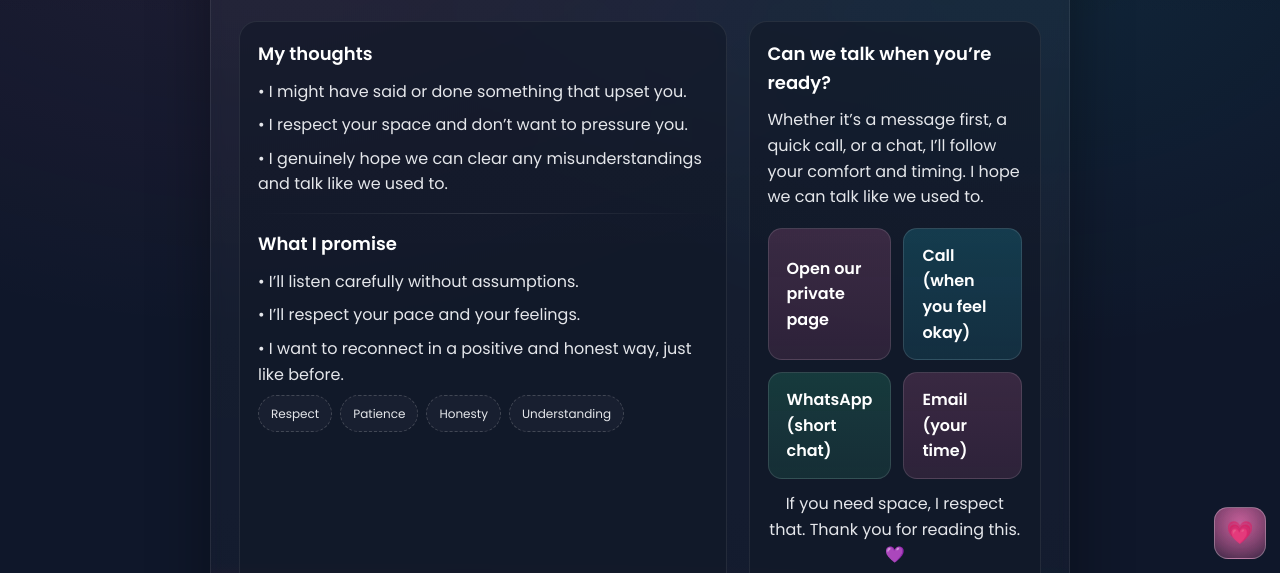
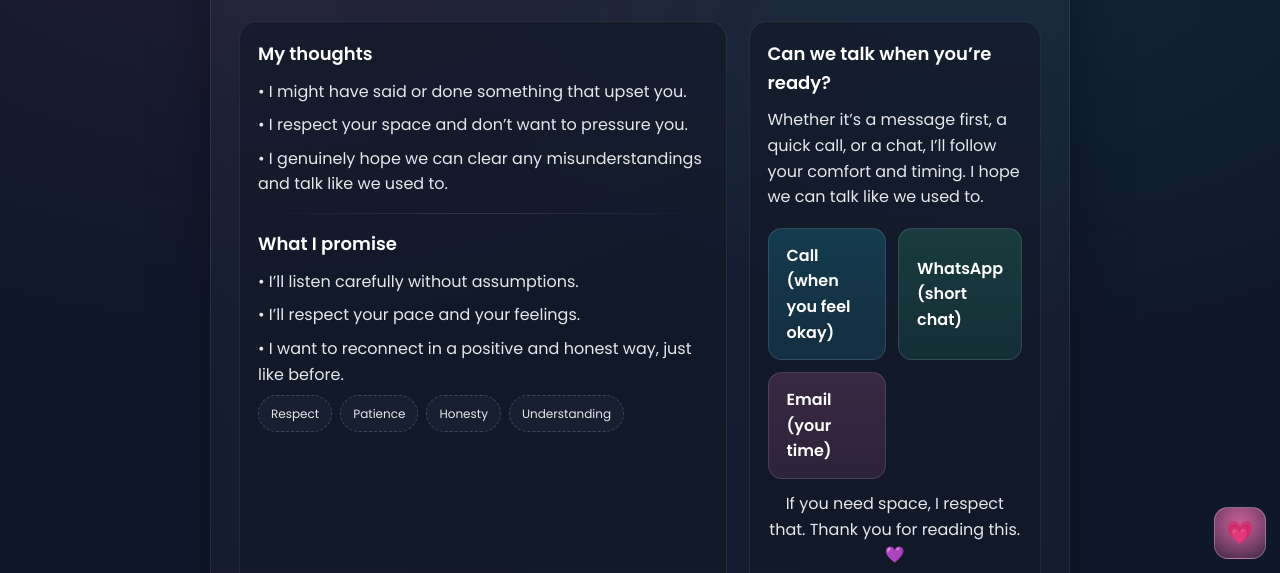
Before and after one commit to exexple/Apology-website, a plain HTML site: page index.html in a window 1280 px wide. Shown: the part 227-800 px from the top of the page. Drawn offline with Linux system fonts and the light colour scheme.

Commit message:
Update index.html

```diff
--- a/index.html
+++ b/index.html
@@ -84,10 +84,9 @@
           <h2>Can we talk when you’re ready?</h2>
           <p class="muted">Whether it’s a message first, a quick call, or a chat, I’ll follow your comfort and timing. I hope we can talk like we used to.</p>
           <div class="cta-row">
-            <a class="btn" href="https://example.com/apology" target="_blank" rel="noopener">Open our private page</a>
-            <a class="btn alt" href="tel:+91XXXXXXXXXX">Call (when you feel okay)</a>
-            <a class="btn safe" href="https://wa.me/91XXXXXXXXXX?text=Hey%2C%20let's%20talk" target="_blank" rel="noopener">WhatsApp (short chat)</a>
-            <a class="btn" href="mailto:your@email.com?subject=Let%27s%20Talk&body=I%27m%20ready%20to%20talk%20when%20you%20are.%20">Email (your time)</a>
+            <a class="btn alt" href="tel:+918822322905">Call (when you feel okay)</a>
+            <a class="btn safe" href="https://wa.me/918822322905?text=Hey%2C%20let's%20talk" target="_blank" rel="noopener">WhatsApp (short chat)</a>
+            <a class="btn" href="mailto:manasmanasprbordoloi@email.com?subject=Let%27s%20Talk&body=I%27m%20ready%20to%20talk%20when%20you%20are.%20">Email (your time)</a>
           </div>
           <p class="muted center" style="margin-top:12px">If you need space, I respect that. Thank you for reading this. 💜</p>
         </section>
```
